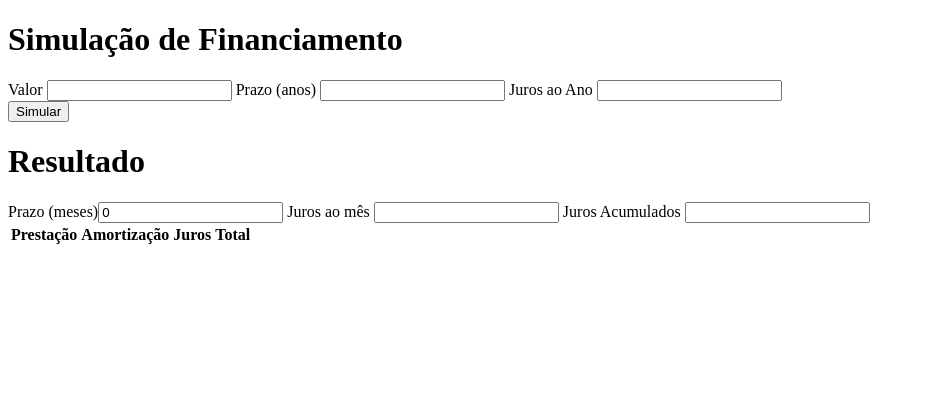
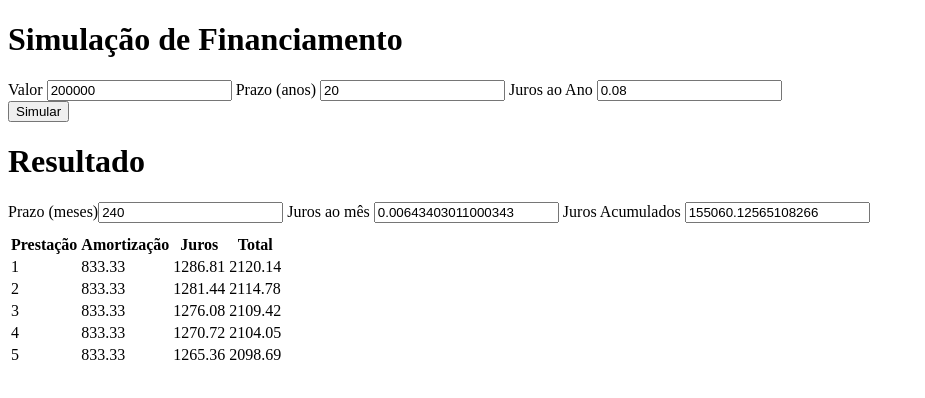
Before and after one commit to Mi-Ferreira/Bootcamp-CI-T---JS-CSS-HTML-Angular-Java-Java-Web, a plain HTML site: page FrontEnd/TrabalhoPraticoModuloUm/index.html in a window 1280 px wide. Both pictures are taken after a click on the button "Simular". Shown: the whole page, without its empty margins (0-925 px from the left). Drawn offline with Linux system fonts and the light colour scheme.

Commit message:
Adicionando exercicio de simulação de financimento utilizando html, javascript e dom

```diff
--- a/FrontEnd/TrabalhoPraticoModuloUm/index.html
+++ b/FrontEnd/TrabalhoPraticoModuloUm/index.html
@@ -2,37 +2,33 @@
 <head lang="pt-BR">
   <meta charset="utf-8" />
   <title>SimulacaoFinanciamento</title>
+  <link rel = "stylesheet" href = "estilo.css"/>
 </head>
-<body>
-  <h1>Simulação de Financiamento</h1>
+<body id = 'body'>
+  <h1 id = 'azul'>Simulação de Financiamento </h1>
   <span>
-    <label>Valor <input id="valor" type="number"/></label>
-    <label >Prazo (anos) <input id="prazoAnos" type="number"/></label>
-    <label >Juros ao Ano <input id="jurosAoAno" type="number"/></label>
+    <label>Valor <input id="valor" type="number" value = '200000'/></label>
+    <label >Prazo (anos) <input id="prazoAnos" type="number" value = '20'/></label>
+    <label >Juros ao Ano <input id="jurosAoAno" type="number" value='0.08'/></label>
     </span>
     <div><button onclick="simular()">Simular</button></div>
-    <h1>Resultado</h1>
+    <h1 id = 'azul'>Resultado</h1>
     <span>
       <label>Prazo (meses)<input id="prazoEmMeses"type="number"/></label>
       <label>Juros ao mês <input id="jurosAoMes" type="number"/></label>
       <label>Juros Acumulados <input id="jurosAcumulados" type="number"/></label>
     </span>
 <div>
-    <table>
-      <thead>
-        <tr>
-          <th>Prestação</th>
-          <th>Amortização</th>
-          <th>Juros</th>
-          <th>Total</th>
+    <table id=" table">
+      <thead id = "thead">
+        <tr id = 'tr'>
+          <th id = 'th'>
+          </th>
         </tr>
       </thead>
-      <tbody>
-        <tr>
-          <td></td>
-          <td></td>
-          <td></td>
-          <td></td>
+      <tbody id = 'tbody'>
+        <tr id = 'tr'>
+          <td id = 'td'></td>
         </tr>
       </tbody>
     </table>
--- a/FrontEnd/TrabalhoPraticoModuloUm/script.js
+++ b/FrontEnd/TrabalhoPraticoModuloUm/script.js
@@ -1,9 +1,76 @@
 var prazoAnos = document.getElementById("prazoAnos");
 var prazoEmMeses = document.getElementById("prazoEmMeses");
+var jurosAoAno = document.getElementById("jurosAoAno");
+var jurosAoMes = document.getElementById("jurosAoMes");
+var valor = document.getElementById("valor");
+var jurosAcumulados = document.getElementById("jurosAcumulados");
 
 function simular() {
-  var resultadoPrazoEmMeses = prazoAnos.valueAsNumber * 12;
-  prazoEmMeses.valueAsNumber = isNaN(resultadoPrazoEmMeses)
-    ? ""
-    : resultadoPrazoEmMeses;
+  prazoEmMeses.valueAsNumber = prazoAnos.valueAsNumber * 12;
+
+  jurosAoMes.valueAsNumber = (jurosAoAno.valueAsNumber + 1) ** (1 / 12) - 1;
+
+  jurosAcumulados.valueAsNumber = 0;
+  for (var i = 1; i <= prazoEmMeses.valueAsNumber; i++) {
+    jurosAcumulados.valueAsNumber +=
+      (valor.valueAsNumber -
+        (i - 1) * (valor.valueAsNumber / prazoEmMeses.valueAsNumber)) *
+      jurosAoMes.valueAsNumber;
+  }
+
+  tabela();
 }
+
+function tabela() {
+  let table = document.createElement("table");
+  let thead = document.createElement("thead");
+  let tbody = document.createElement("tbody");
+  table.appendChild(thead);
+  table.appendChild(tbody);
+  document.getElementById("body").appendChild(table);
+
+  let linhaDoCabecalho = document.createElement("tr");
+  let coluna1 = document.createElement("th");
+  coluna1.innerHTML = "Prestação";
+  let coluna2 = document.createElement("th");
+  coluna2.innerHTML = "Amortização";
+  let coluna3 = document.createElement("th");
+  coluna3.innerHTML = "Juros";
+  let coluna4 = document.createElement("th");
+  coluna4.innerHTML = "Total";
+
+  linhaDoCabecalho.appendChild(coluna1);
+  linhaDoCabecalho.appendChild(coluna2);
+  linhaDoCabecalho.appendChild(coluna3);
+  linhaDoCabecalho.appendChild(coluna4);
+  thead.appendChild(linhaDoCabecalho);
+
+  for (var i = 1; i <= 5; i++) {
+    let linha = document.createElement("tr");
+    let colunaUm = document.createElement("td");
+    colunaUm.innerHTML = i;
+    let colunaDois = document.createElement("td");
+    colunaDois.innerHTML = (
+      valor.valueAsNumber / prazoEmMeses.valueAsNumber
+    ).toFixed(2);
+    let colunaTres = document.createElement("td");
+    colunaTres.innerHTML = (
+      (valor.valueAsNumber -
+        (i - 1) * (valor.valueAsNumber / prazoEmMeses.valueAsNumber)) *
+      jurosAoMes.valueAsNumber
+    ).toFixed(2);
+    let colunaQuatro = document.createElement("td");
+    colunaQuatro.innerHTML = (
+      valor.valueAsNumber / prazoEmMeses.valueAsNumber +
+      (valor.valueAsNumber -
+        (i - 1) * (valor.valueAsNumber / prazoEmMeses.valueAsNumber)) *
+        jurosAoMes.valueAsNumber
+    ).toFixed(2);
+
+    linha.appendChild(colunaUm);
+    linha.appendChild(colunaDois);
+    linha.appendChild(colunaTres);
+    linha.appendChild(colunaQuatro);
+    tbody.appendChild(linha);
+  }
+}
```
Also changed, not shown: FrontEnd/TrabalhoPraticoModuloUm/estilo.css (added).
